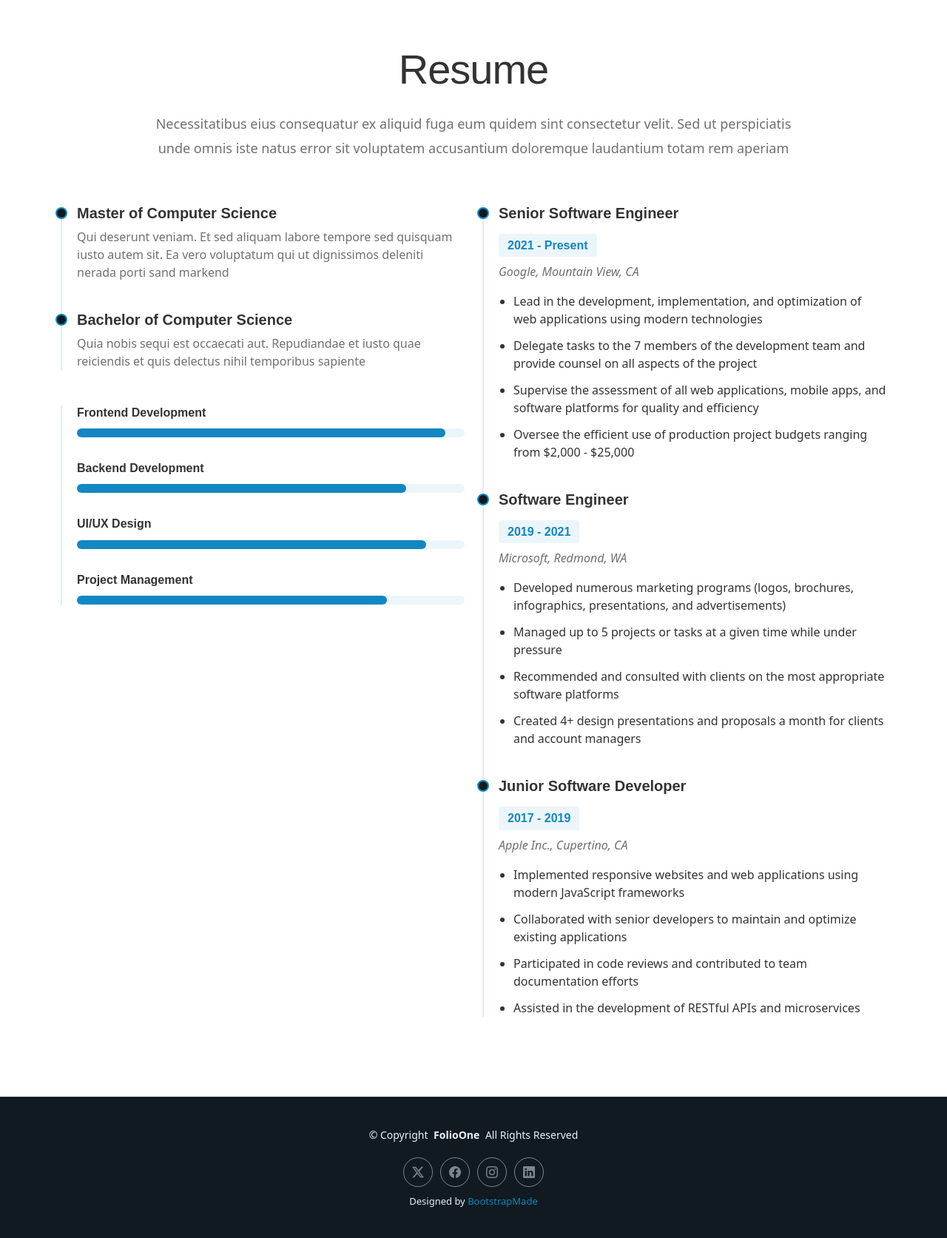
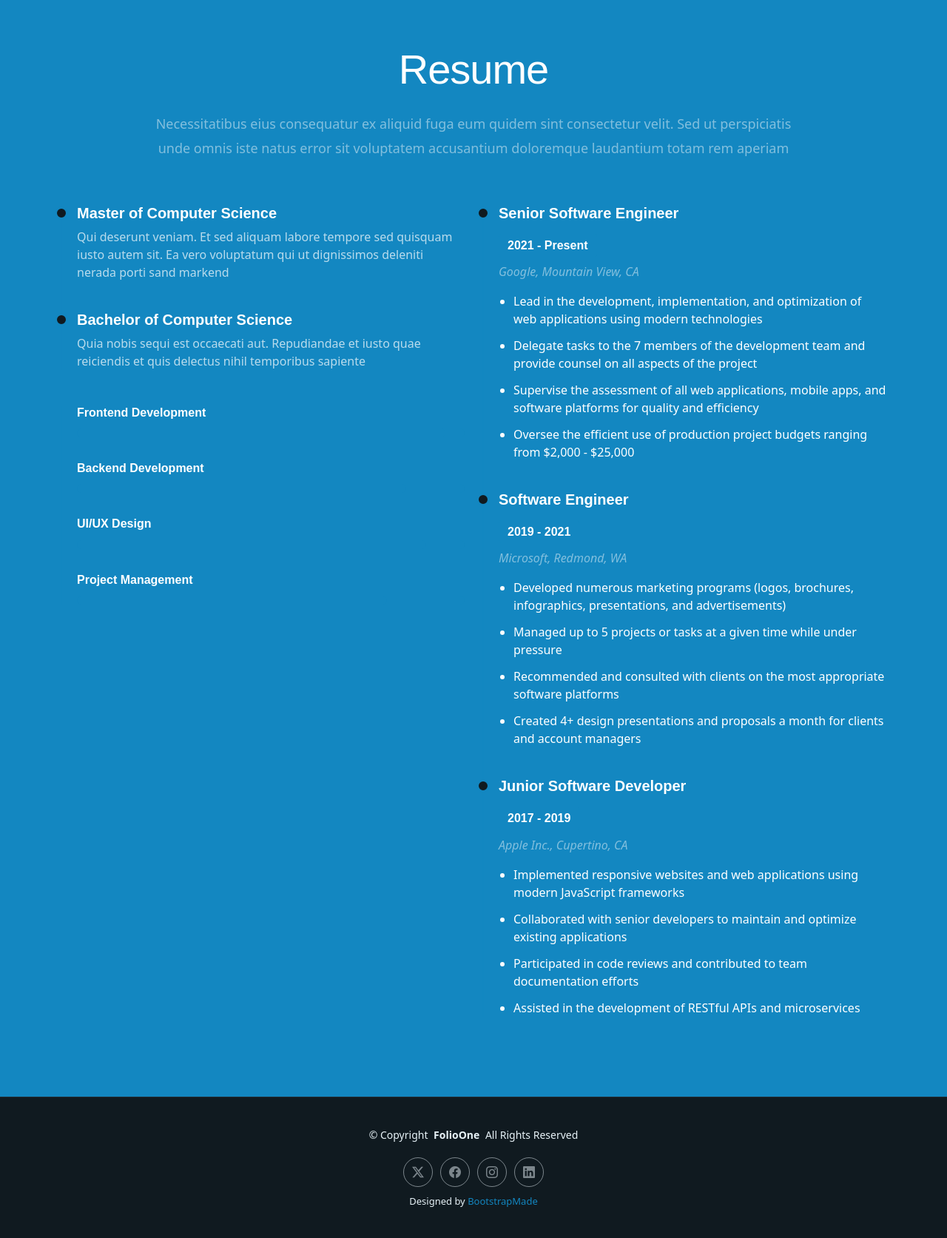
Before and after one commit to oliveirataquari/oliveirataquari.github.io, a PHP site: page /resume.html in a window 1280 px wide. Shown: the part 85-1758 px from the top of the page at 74% size. Run offline with PHP 8.4, Linux system fonts and the light colour scheme.

Commit message:
Update main.css

```diff
--- a/assets/css/main.css
+++ b/assets/css/main.css
@@ -1407,6 +1407,11 @@ section,
 /*--------------------------------------------------------------
 # Resume Section
 --------------------------------------------------------------*/
+#resume {
+  background-color: var(--accent-color);
+  color: #fff;
+}
+
 .resume .resume-item {
   margin-bottom: 3rem;
 }
@@ -1417,7 +1422,7 @@ section,
   margin-bottom: 1.5rem;
   padding-bottom: 1.5rem;
   position: relative;
-  color: var(--heading-color);
+  /* color: var(--heading-color); */
 }
 
 .resume .resume-item .resume-title::after {
@@ -1457,7 +1462,7 @@ section,
   font-size: 1.25rem;
   font-weight: 600;
   margin-bottom: 0.5rem;
-  color: var(--heading-color);
+  /* color: var(--heading-color); */
 }
 
 .resume .resume-item article h5 {
@@ -1467,7 +1472,7 @@ section,
   display: inline-block;
   font-weight: 600;
   margin: 0.5rem 0;
-  color: var(--accent-color);
+  /* color: var(--accent-color); */
   border-radius: 4px;
 }
 
@@ -1548,22 +1553,20 @@ section,
   }
 }
 /* Tiago .resume */
-.resume {
-  background:#fff;
-  color:#333 !important;
-}
-.resume h1,
+/*.resume h1,
 .resume h2,
 .resume h3,
 .resume-content h4,
 .resume p {
   color:#333 !important;
-}
+} */
 .education-item h5,
 .education-item .institution {
   display:none !important;
 }
-
+.resume p {
+  opacity: .7;
+}
 
 /*--------------------------------------------------------------
 # Services Section
@@ -3005,12 +3008,8 @@ a.portfolio-details-link,
 	display:none !important;
 }
 
-#resume h4 i {
-  color:var(--accent-color);
-}
-#resume p {
-  opacity: .7;
-}
+
+
 
 .botao-contato {
   color:#fff;
```
